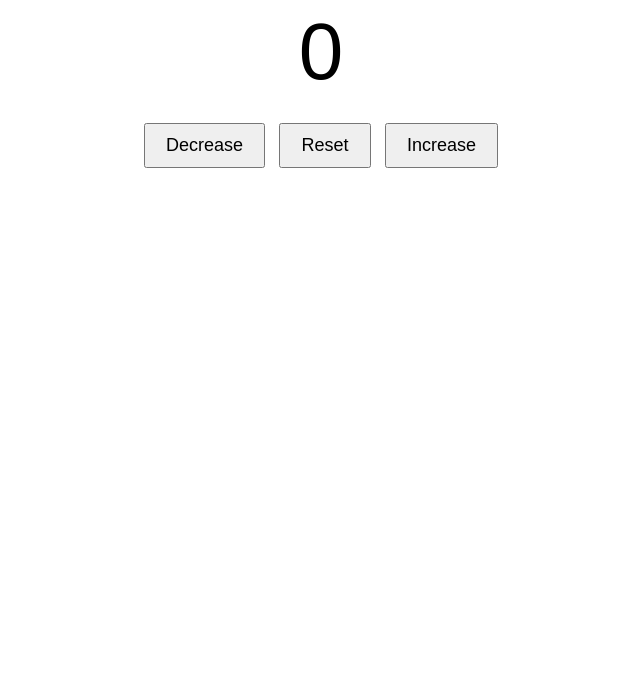
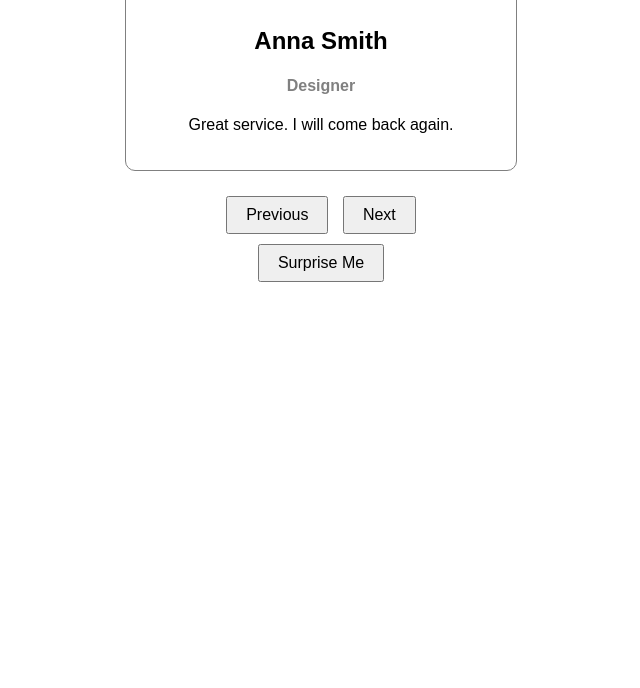
Before and after one commit to zezeste/project, a plain HTML site: page index.html in a window 1280 px wide. Shown: the part 112-800 px from the top of the page, without its empty margins (319-959 px from the left). Drawn offline with Linux system fonts and the light colour scheme.

Commit message:
Add files via upload

```diff
--- a/index.html
+++ b/index.html
@@ -2,15 +2,22 @@
 <html>
 <head>
   <meta charset="UTF-8">
-  <title>Counter</title>
+  <title>Reviews</title>
   <link rel="stylesheet" href="style.css">
 </head>
 <body>
-  <h1>Counter</h1>
-  <p id="number">0</p>
-  <button id="minus">Decrease</button>
-  <button id="reset">Reset</button>
-  <button id="plus">Increase</button>
+  <h1>Our Reviews</h1>
+
+  <div id="box">
+    <h2 id="name"></h2>
+    <h4 id="job"></h4>
+    <p id="text"></p>
+  </div>
+
+  <button id="prev">Previous</button>
+  <button id="next">Next</button>
+  <br>
+  <button id="random">Surprise Me</button>
 
   <script src="script.js"></script>
 </body>
--- a/script.js
+++ b/script.js
@@ -1,34 +1,58 @@
-var count = 0;
+var reviews = [
+  {
+    name: "Anna Smith",
+    job: "Designer",
+    text: "Great service. I will come back again."
+  },
+  {
+    name: "Bat Erdene",
+    job: "Student",
+    text: "Very easy to use and the team was helpful."
+  },
+  {
+    name: "Sara Lee",
+    job: "Teacher",
+    text: "I recommend this to all my friends."
+  },
+  {
+    name: "John Brown",
+    job: "Engineer",
+    text: "Fast, clean and exactly what I needed."
+  }
+];
 
-var number = document.getElementById("number");
-var minus = document.getElementById("minus");
-var reset = document.getElementById("reset");
-var plus = document.getElementById("plus");
+var i = 0; // which review is showing now
 
-// Show the number and change its color
+var person = document.getElementById("name");
+var job = document.getElementById("job");
+var text = document.getElementById("text");
+
+// Show the review number i
 function show() {
-  number.textContent = count;
-
-  if (count > 0) {
-    number.style.color = "green";
-  } else if (count < 0) {
-    number.style.color = "red";
-  } else {
-    number.style.color = "black";
-  }
+  person.textContent = reviews[i].name;
+  job.textContent = reviews[i].job;
+  text.textContent = reviews[i].text;
 }
 
-minus.onclick = function () {
-  count = count - 1;
+document.getElementById("next").onclick = function () {
+  i = i + 1;
+  if (i == reviews.length) {
+    i = 0; // go back to the first one
+  }
   show();
 };
 
-plus.onclick = function () {
-  count = count + 1;
+document.getElementById("prev").onclick = function () {
+  i = i - 1;
+  if (i < 0) {
+    i = reviews.length - 1; // go to the last one
+  }
   show();
 };
 
-reset.onclick = function () {
-  count = 0;
+document.getElementById("random").onclick = function () {
+  i = Math.floor(Math.random() * reviews.length);
   show();
 };
+
+show(); // show the first review when the page opens
--- a/style.css
+++ b/style.css
@@ -1,17 +1,25 @@
 body {
   text-align: center;
   font-family: Arial, sans-serif;
-  margin-top: 60px;
+  margin-top: 40px;
 }
 
-#number {
-  font-size: 80px;
-  margin: 20px;
+#box {
+  width: 350px;
+  max-width: 90%;
+  margin: 20px auto;
+  padding: 20px;
+  border: 1px solid gray;
+  border-radius: 10px;
+}
+
+#job {
+  color: gray;
 }
 
 button {
-  font-size: 18px;
-  padding: 10px 20px;
+  font-size: 16px;
+  padding: 8px 18px;
   margin: 5px;
   cursor: pointer;
 }
```
